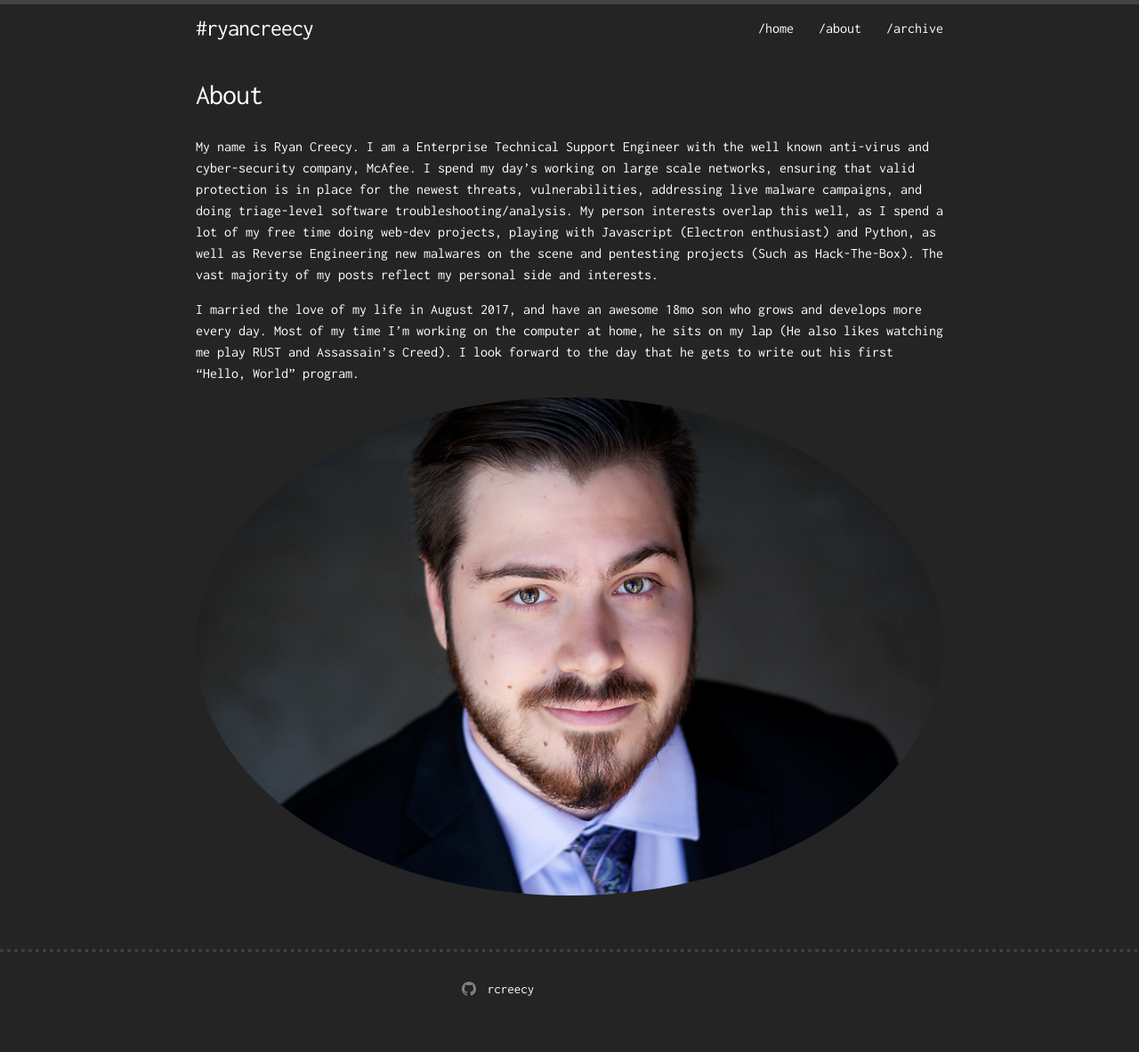
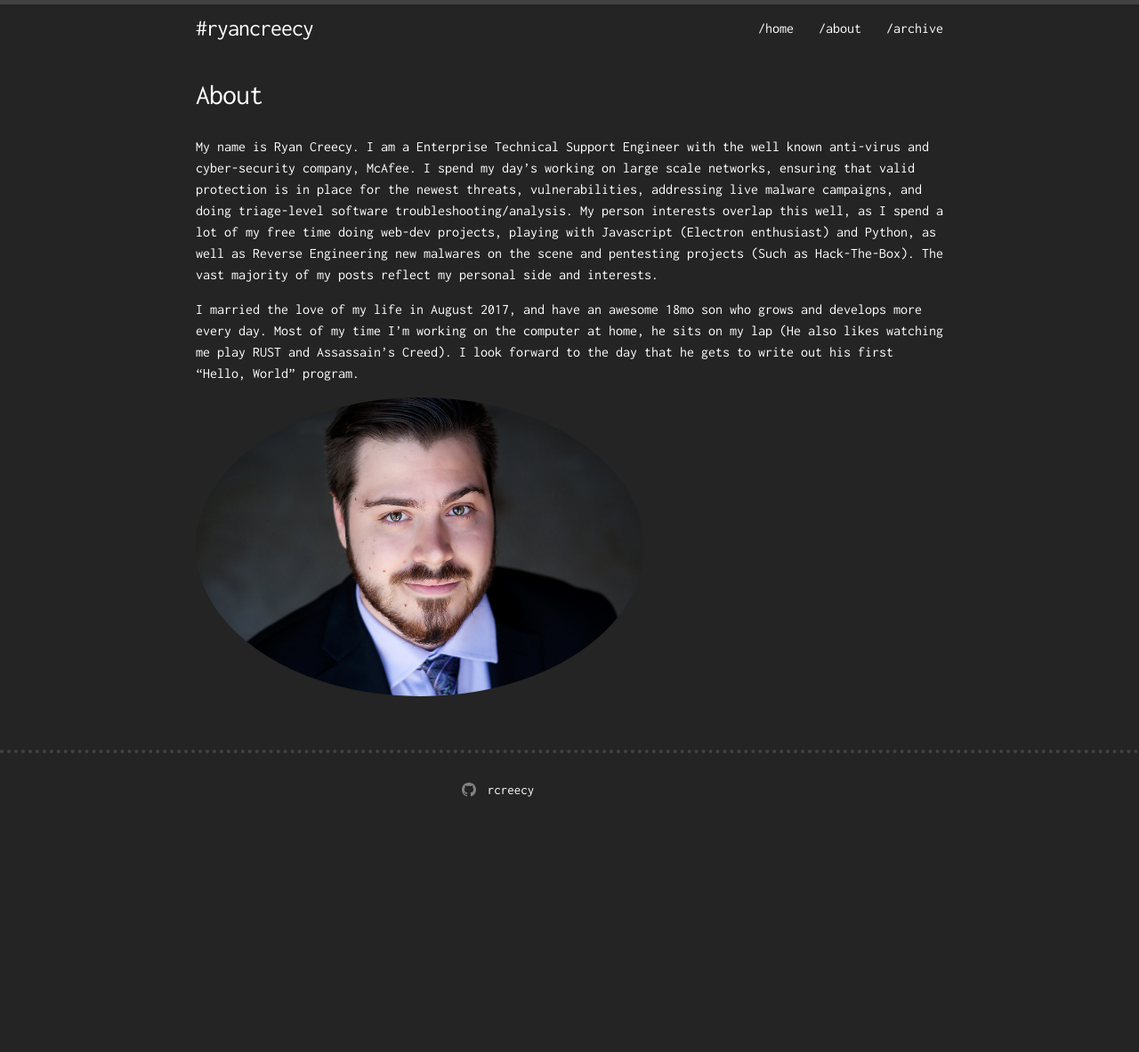
Before and after one commit to rcreecy/ryancreecy, a Jekyll site: the page built from about.md, in a window 1280 px wide. Shown: the whole page at 89% size. Built offline with Jekyll 4.4.1, drawn with Linux system fonts in a browser that asks for light colours; after the commit the page ends 959 px from its top, so only the background shows below that.

Commit message:
CSS updates

```diff
--- a/_sass/style/_layout.scss
+++ b/_sass/style/_layout.scss
@@ -102,7 +102,8 @@
 
 .headshot {
   display: block;
-  size: 60%;
+  height: 60%;
+  width: 60%;
   text-align: center;
   border-radius: 50%;
 }
```
